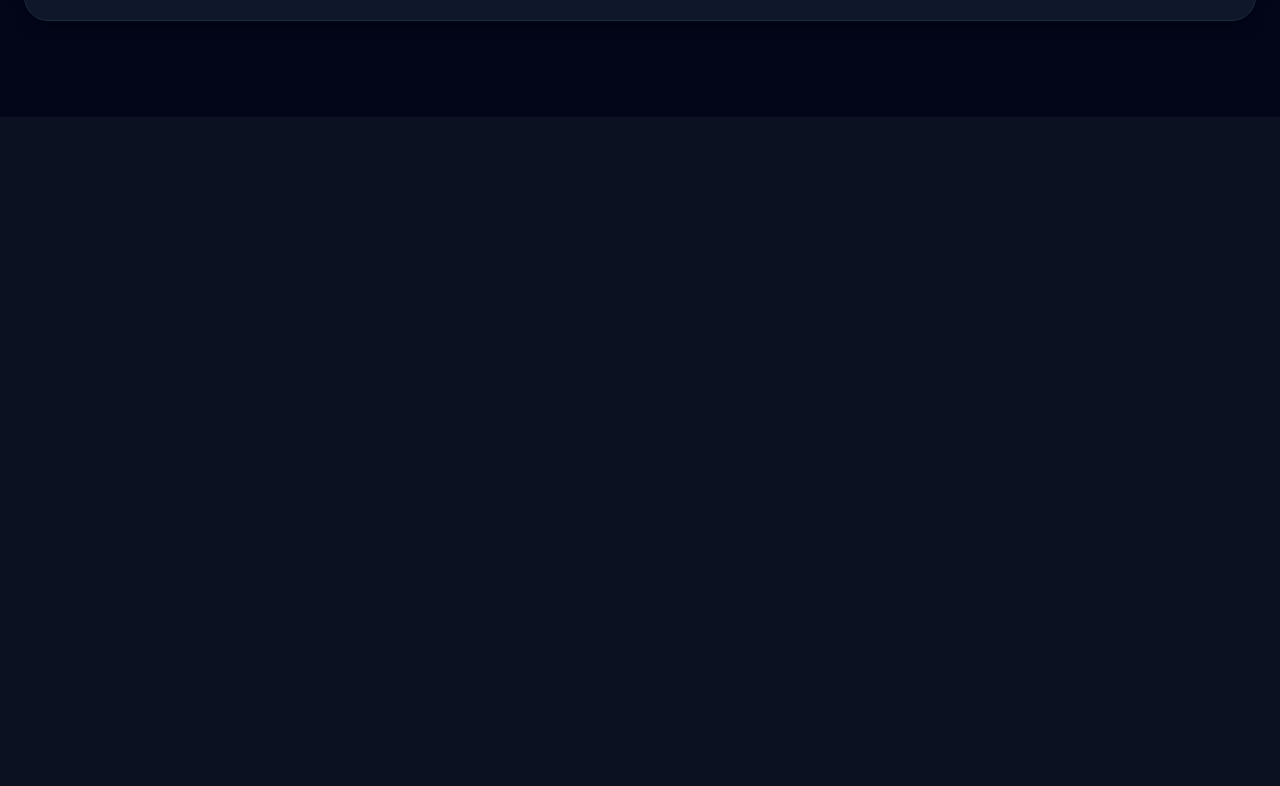
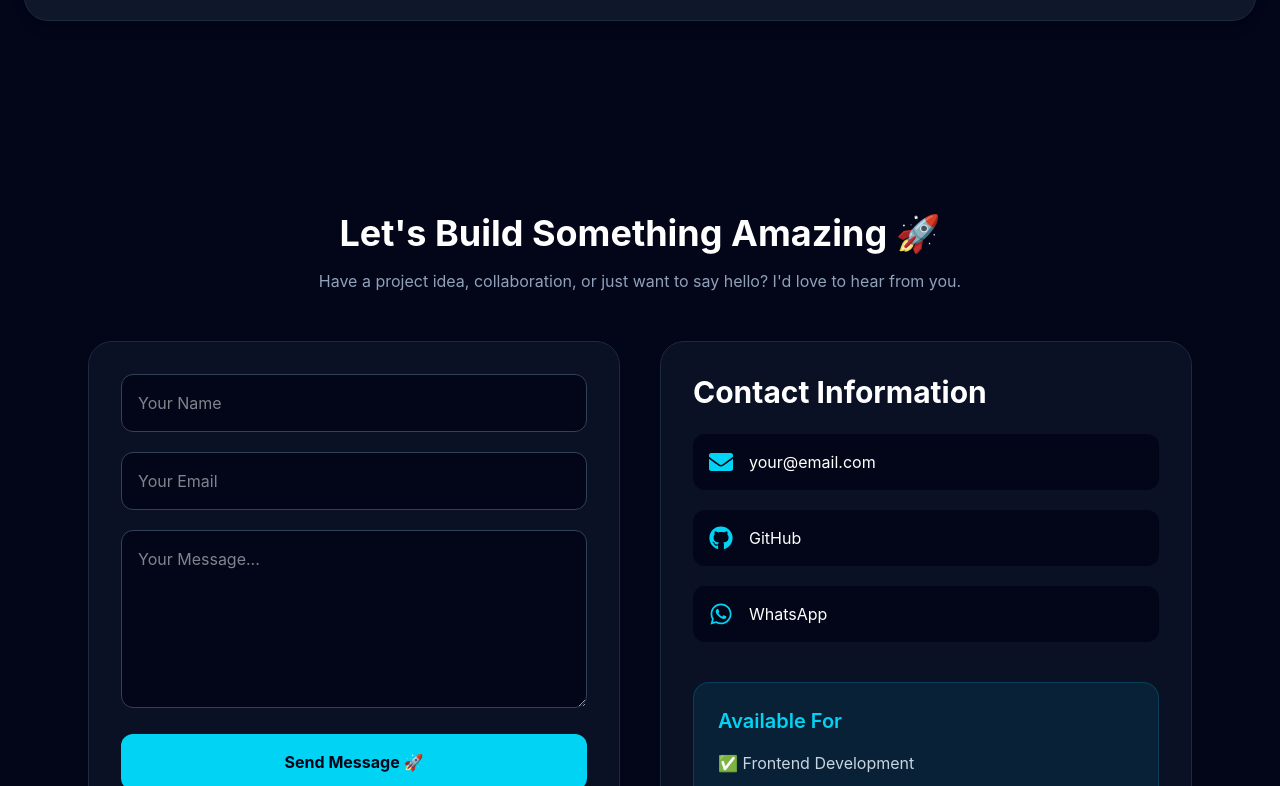
Before and after one commit to spymethod254/gwijitech-dev, a React (Vite) app in the folder gwijitech-dev/: page / in a window 1280 px wide. Shown: the part 5634-6420 px from the top of the page. Before the commit the page ends 5751 px from the top, so only its background shows below. Built offline with nearby package versions, Linux system fonts and the light colour scheme.

Commit message:
Update App.jsx

```diff
--- a/gwijitech-dev/src/App.jsx
+++ b/gwijitech-dev/src/App.jsx
@@ -8,6 +8,7 @@ import About from "./components/about/About";
 import Skills from "./components/skills/Skills";
 import Projects from "./components/projects/Projects";
 import Stats from "./components/home/Stats";
+import Contact from "./components/contact/Contact";
 
 function App() {
   const [loading, setLoading] = useState(true);
@@ -32,6 +33,7 @@ function App() {
       <Stats />
       <Skills />
       <Projects />
+      <Contact />
     </div>
   );
 }
```
